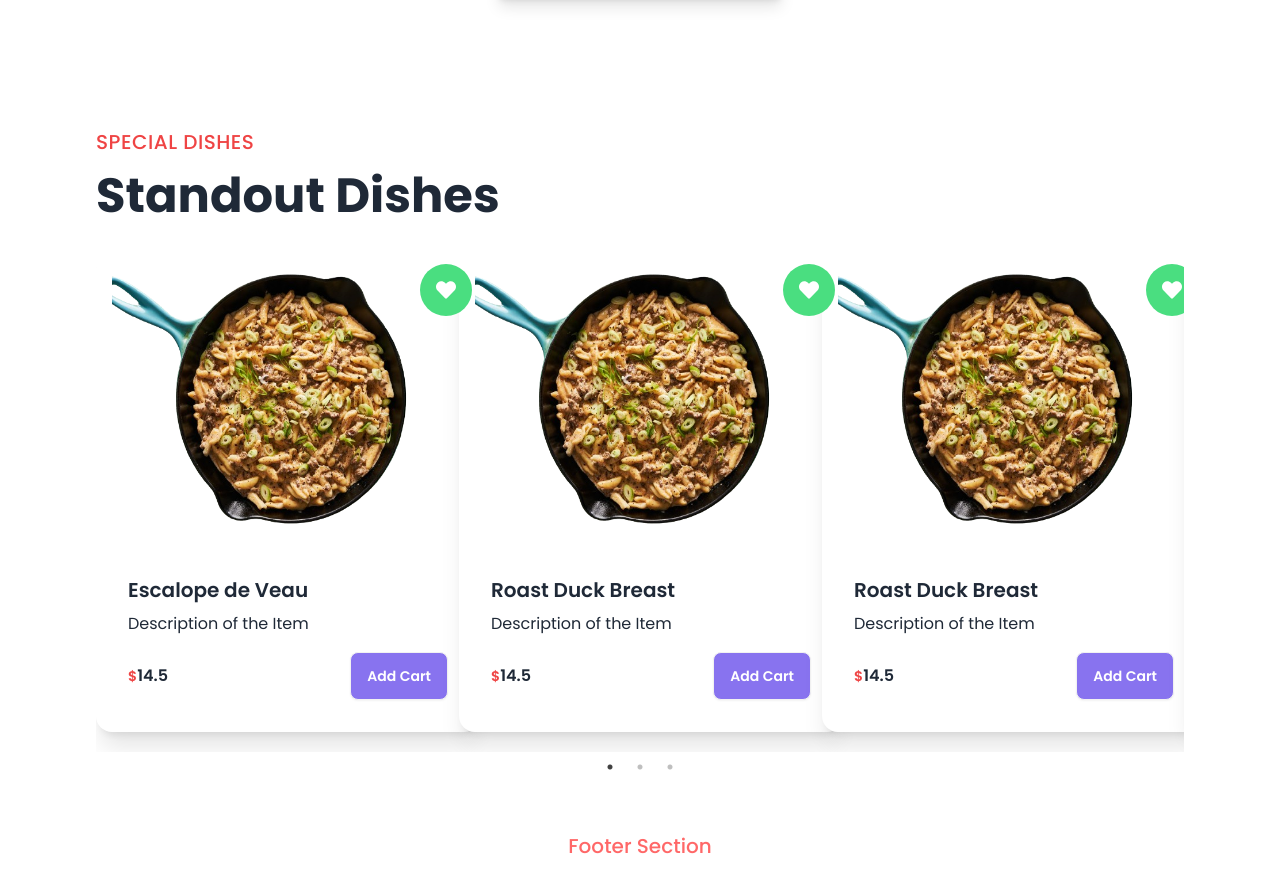
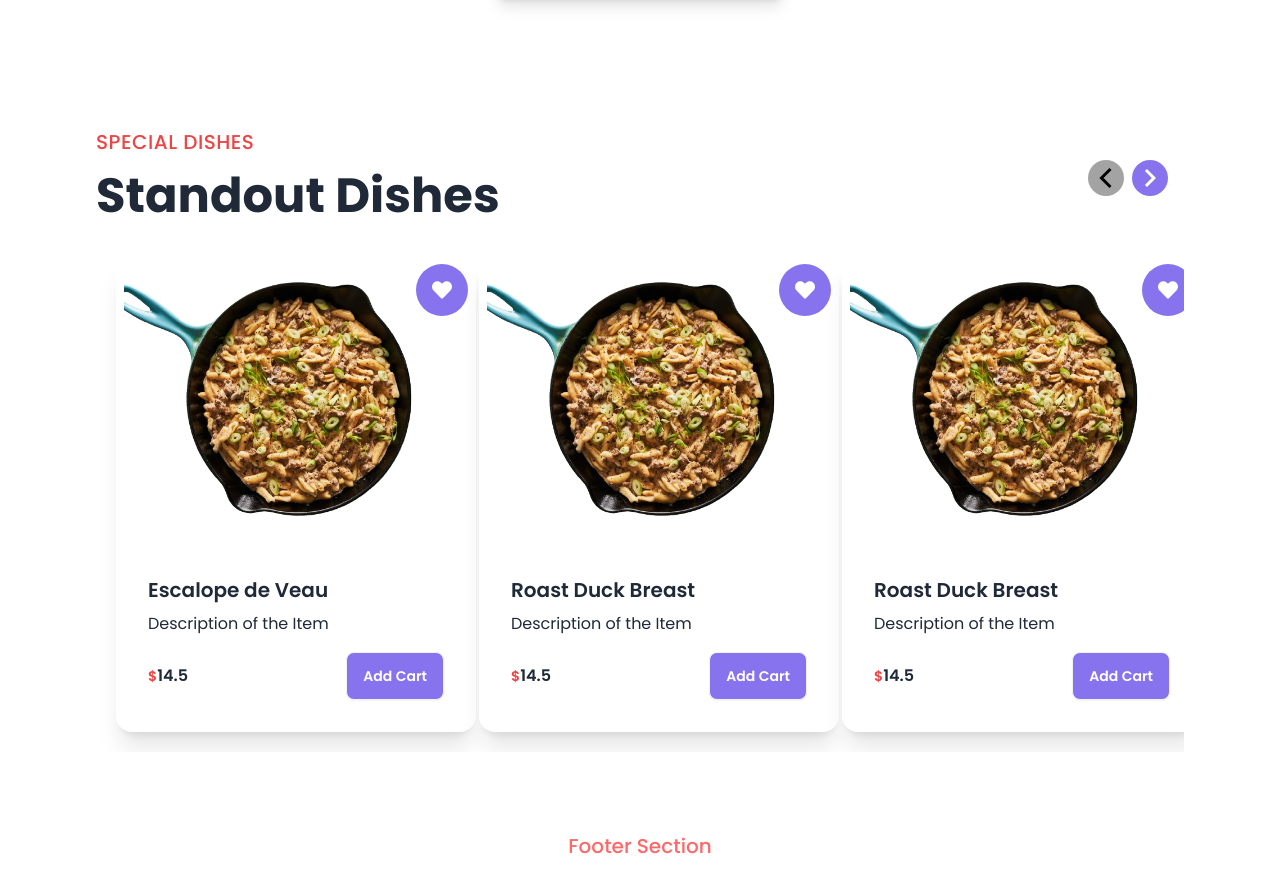
Before and after one commit to parmilan1998/mern-food-shop, a React (Vite) app in the folder client/: page / in a window 1280 px wide. Shown: the part 1440-2316 px from the top of the page. Built offline with nearby package versions, Linux system fonts and the light colour scheme; a web font is replaced by a local one.

Commit message:
Slick carousel UI design

```diff
--- a/client/src/components/Cards.jsx
+++ b/client/src/components/Cards.jsx
@@ -11,9 +11,9 @@ const Cards = ({ item }) => {
   }
   return (
     <div className='my-5'>
-      <div className='card w-96 bg-base-100 shadow-xl relative'>
+      <div className='card w-[360px] bg-base-100 shadow-xl relative m-5'>
         <div
-          className={` z-10 rating gap-1 absolute right-2 top-2 p-4 heartStar bg-green-400 rounded-full font-semibold ${
+          className={` z-10 rating gap-1 absolute right-2 top-2 p-4 heartStar bg-primaryBlue hover:bg-neutral-600 rounded-full font-semibold ${
             isHeartFill ? 'text-rose-600' : 'text-white'
           } `}
           onClick={handleHeartClick}
@@ -25,7 +25,7 @@ const Cards = ({ item }) => {
             <img
               src={Receipe}
               alt='Shoes'
-              className='hover:scale-100 transition-all duration-200 md:h-72 p-4'
+              className='hover:scale-100 transition-all duration-200 md:h-72 py-6 px-2'
             />
           </figure>
         </Link>
@@ -39,7 +39,7 @@ const Cards = ({ item }) => {
               <span className='text-sm text-red-500'>$</span>
               {item.price}
             </h5>
-            <button className='btn bg-primaryBlue text-white'>Add Cart</button>
+            <button className='btn bg-primaryBlue text-white hover:bg-gray-600'>Add Cart</button>
           </div>
         </div>
       </div>
--- a/client/src/pages/home/SpecialDishes.jsx
+++ b/client/src/pages/home/SpecialDishes.jsx
@@ -3,6 +3,32 @@ import 'slick-carousel/slick/slick.css'
 import 'slick-carousel/slick/slick-theme.css'
 import Slider from 'react-slick'
 import Cards from '../../components/Cards'
+import { GrFormPrevious } from 'react-icons/gr'
+import { MdNavigateNext } from 'react-icons/md'
+
+//Slick carousel previous button functionality
+const previousButton = (props) => {
+  const { className, style, onClick } = props
+  return (
+    <div
+      className={className}
+      style={{ ...style, display: 'block', background: 'green' }}
+      onClick={onClick}
+    />
+  )
+}
+
+// Slick carousel next button functionality
+const nextButton = (props) => {
+  const { className, style, onClick } = props
+  return (
+    <div
+      className={className}
+      style={{ ...style, display: 'block', background: 'red' }}
+      onClick={onClick}
+    />
+  )
+}
 
 const SpecialDishes = () => {
   const [recipe, setRecipe] = useState([])
@@ -17,19 +43,21 @@ const SpecialDishes = () => {
         setRecipe(special)
       })
   }, [])
+
   // Slider Settings
   const settings = {
-    dots: true,
+    dots: false,
     infinite: false,
     speed: 500,
     slidesToShow: 3,
     slidesToScroll: 3,
     initialSlide: 0,
+    //Responsice
     responsive: [
       {
         breakpoint: 1024,
         settings: {
-          slidesToShow: 3,
+          slidesToShow: 2,
           slidesToScroll: 3,
           infinite: true,
           dots: true,
@@ -38,7 +66,7 @@ const SpecialDishes = () => {
       {
         breakpoint: 600,
         settings: {
-          slidesToShow: 2,
+          slidesToShow: 1,
           slidesToScroll: 2,
           initialSlide: 2,
         },
@@ -51,15 +79,33 @@ const SpecialDishes = () => {
         },
       },
     ],
+    nextArrow: <previousButton />,
+    prevArrow: <nextButton />,
   }
   return (
-    <div className='container-section my-16'>
+    <div className='container-section my-16 relative'>
       <div className='text-left'>
         <p className='sub-title'>Special Dishes</p>
         <h1 className='title py-4'>Standout Dishes</h1>
       </div>
+      <div className='md:absolute right-8 top-8 mb-10 md:mr-20'>
+        {/* Previous Button */}
+        <button onClick={() => slider?.current?.slickPrev()}>
+          <GrFormPrevious
+            size={36}
+            className='rounded-full mx-2 bg-neutral-400 hover:bg-neutral-500 text-white  ease-in duration-200'
+          />
+        </button>
+        {/* Next Button */}
+        <button onClick={() => slider?.current?.slickNext()}>
+          <MdNavigateNext
+            size={36}
+            className='rounded-full bg-primaryBlue hover:bg-neutral-500 text-white ease-in duration-200'
+          />
+        </button>
+      </div>
       <div>
-        <Slider {...settings}>
+        <Slider ref={slider} {...settings}>
           {recipe.map((item, index) => (
             <Cards key={index} item={item} />
           ))}
```
